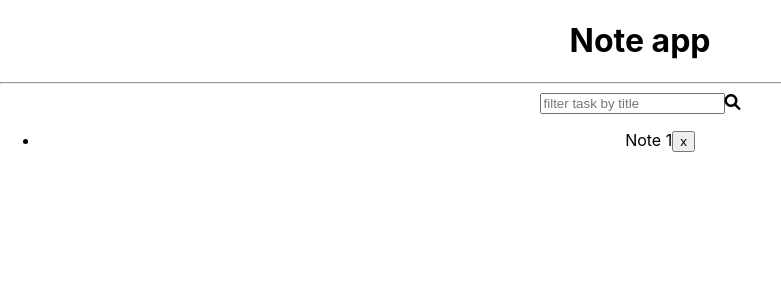
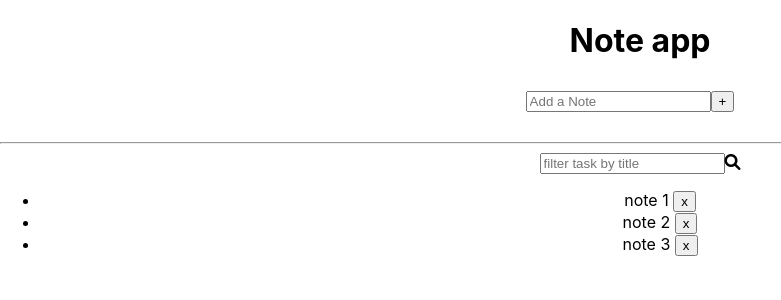
Before and after one commit to Nena629/react-challenge-todo-app, a React (Create React App) app: page / in a window 1280 px wide. Shown: the top 300 px of the page, without its empty margins (0-781 px from the left). Built offline with nearby package versions, Linux system fonts and the light colour scheme.

Commit message:
state and props

```diff
--- a/src/App.js
+++ b/src/App.js
@@ -1,21 +1,26 @@
-import React from 'react'
+import React, { useState } from 'react'
+import AddNote from './components/AddNote'
 import ListeNote from './components/ListeNote'
 
 
 const App = () => {
+
+    const [notes, setNotes] = useState([
+        {id: 1, content: "note 1"},{id: 2, content: "note 2"}, {id: 3, content: "note 3"}
+    ])
+
     return (
         <div style={{ textAlign: "center" }}>
             <h1>Note app</h1>
-
-            <addNote />
-
+        {/* listeNote*/}
+            <AddNote/>
             <hr />
             <div className="filter border w-50 mx-auto">
                 <input type="text" placeholder="filter task by title" className="form-control" />
                 <i className="fa fa-search" aria-hidden="true" />
             </div>
-
-            <ListeNote />
+        {/* listeNote*/}
+            <ListeNote list={notes} />
         </div>
 
     )
--- a/src/components/ItemNote.js
+++ b/src/components/ItemNote.js
@@ -1,9 +1,9 @@
 import React from 'react'
 
-const ItemNote = () => {
+const ItemNote = ({title}) => {
     return (
         <li>
-            <span>Note 1</span>
+            <span> {title} </span>
             <button classname="btn btn-danger float-end">x</button>
         </li>
 
--- a/src/components/ListeNote.js
+++ b/src/components/ListeNote.js
@@ -1,13 +1,21 @@
 import React from 'react'
+import ItemNote from './ItemNote'
 
-const ListeNote = () => {
+const ListeNote = ({list}) => {
+
     return (
         <div>
             <ul>
-                <li>
-                    <span>Note 1</span>
-                    <button className="btn btn-danger float-end">x</button>
-                </li>
+               {/*List of itemNote*/}
+            {list.map((note) => (
+                   <ItemNote
+                   title={note.content}
+                   key= {note.id}
+                    />
+            )
+            )}
+
+
             </ul>
         </div>
 
--- a/src/components/addNote.js
+++ b/src/components/addNote.js
@@ -1,6 +1,6 @@
 import React from 'react'
 
-const addNote = () => {
+const AddNote = () => {
     return (
         <div>
             <div style={{ margin: "30px", width: "1200px", justifyContent: "center" }}>
@@ -11,4 +11,4 @@ const addNote = () => {
     )
 }
 
-export default addNote
+export default AddNote
```
